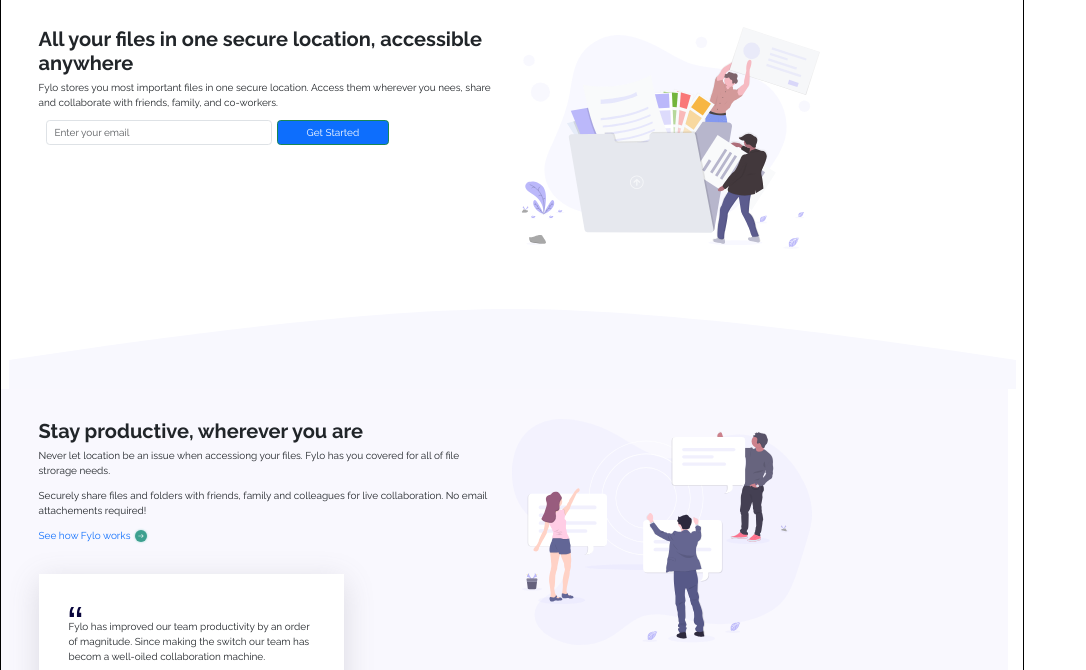
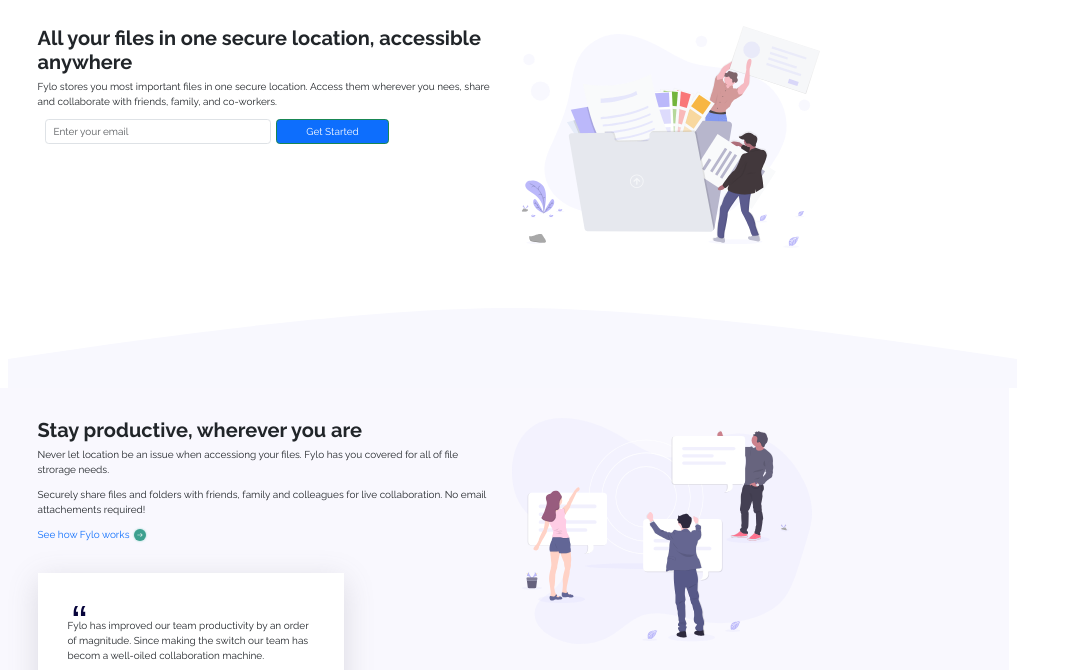
Before and after one commit to Grimneel/Exercice_formation, a plain HTML site: page Site-fylo/index.html in a window 1280 px wide. Shown: the part 89-759 px from the top of the page, without its empty margins (0-1086 px from the left). Drawn offline with nearby package versions, Linux system fonts and the light colour scheme.

Commit message:
site fylo update

```diff
--- a/Site-fylo/assets/css/style.css
+++ b/Site-fylo/assets/css/style.css
@@ -12,7 +12,7 @@
 
 body {
     width: 80%;
-    border: solid #000 1px;
+    /* border: solid #000 1px; */
 }
 
 h2 {
@@ -80,3 +80,10 @@ article {
         width: 100%;
     }
 }
+
+i {
+    border: 1px solid #fff;
+    padding: 4px;
+    border-radius: 50%;
+    text-align: center;
+}
```
